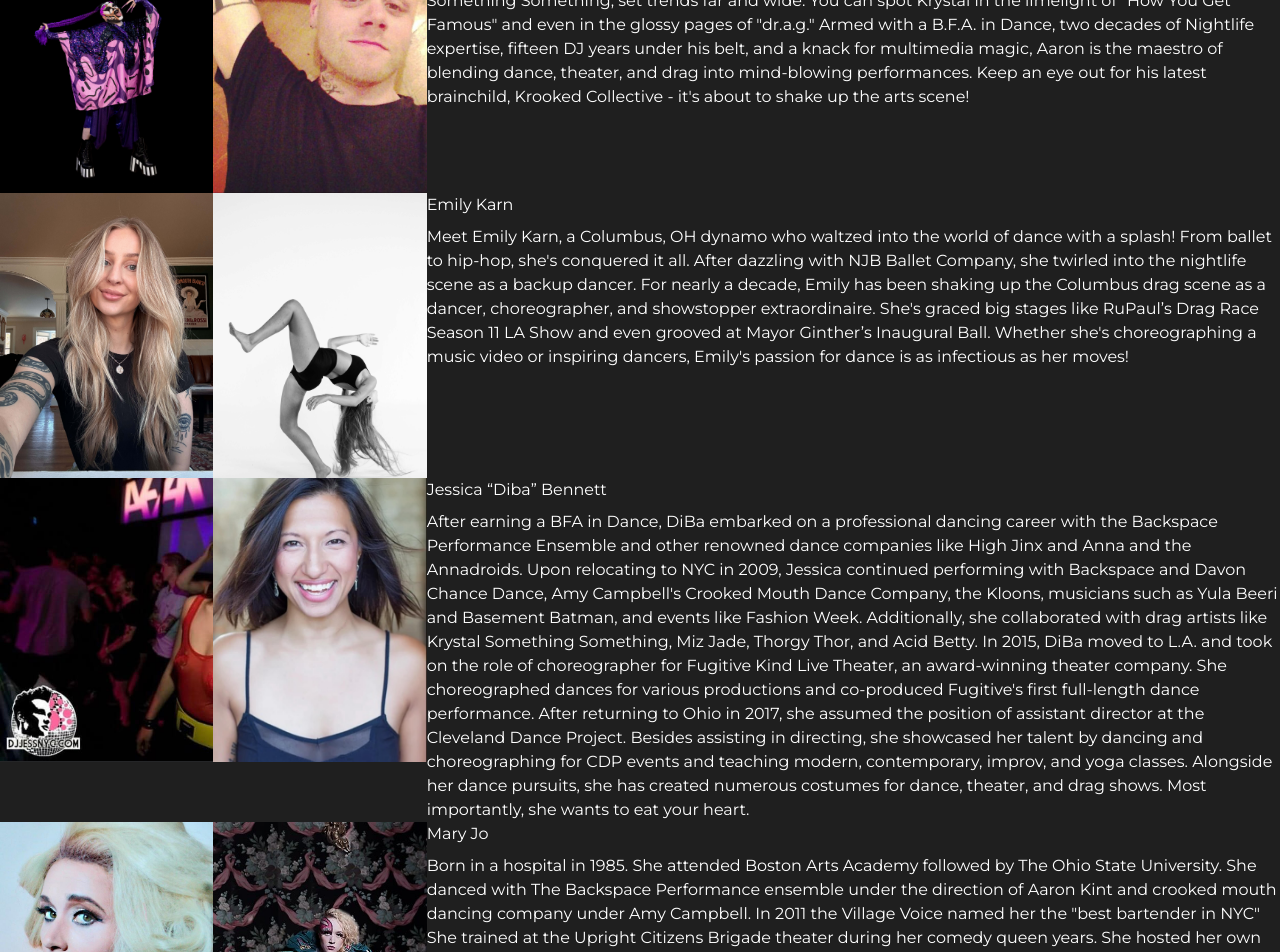
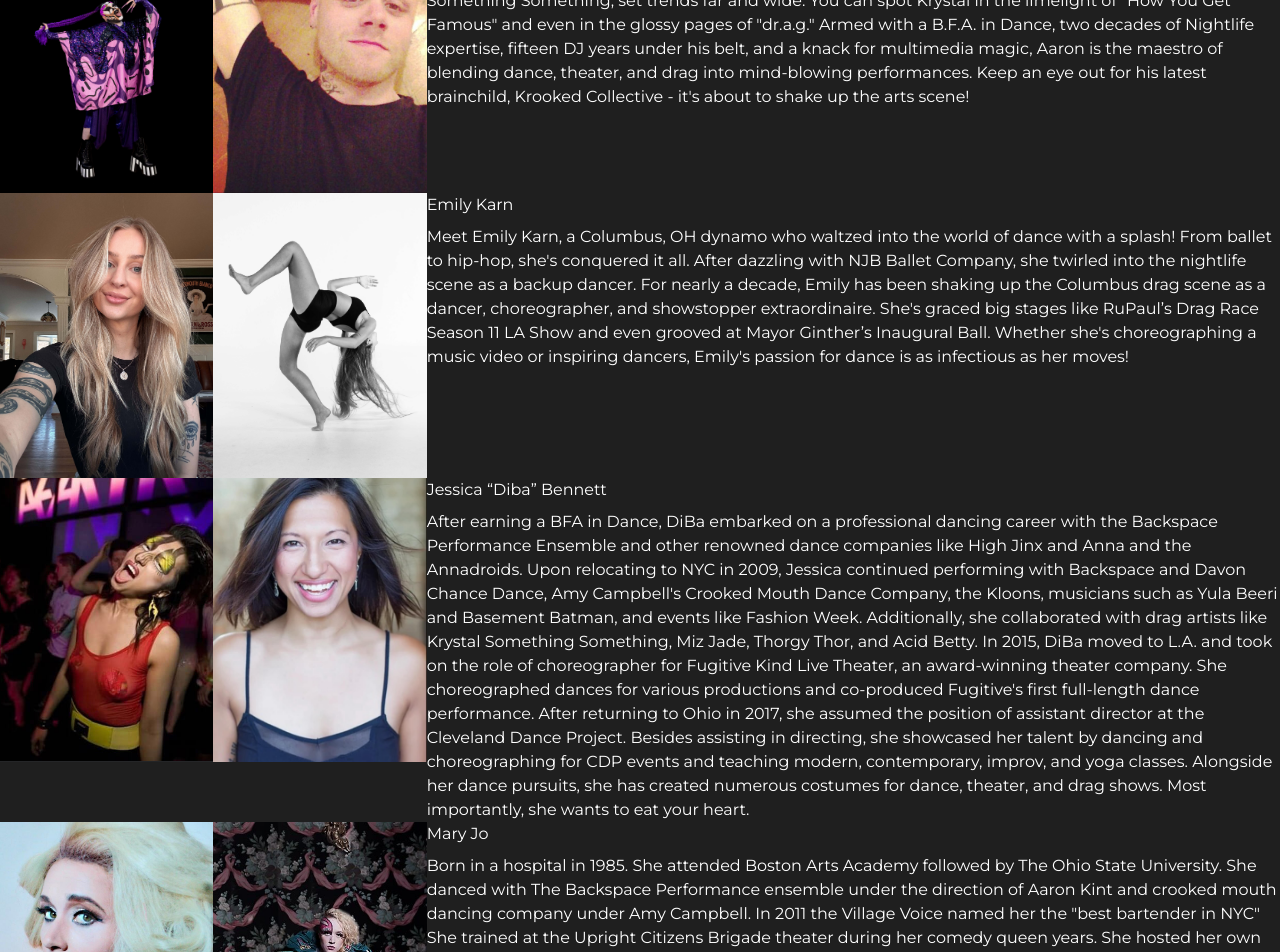
Before and after one commit to brittwoodard/krooked-collective, a Jekyll site: the page built from index.html, in a window 1280 px wide. Shown: the part 1207-2159 px from the top of the page. Built offline with Jekyll 4.4.1, drawn with Linux system fonts in a browser that asks for light colours; some web fonts are replaced.

Commit message:
background-position

```diff
--- a/index.html
+++ b/index.html
@@ -82,8 +82,8 @@ seo:
     {% for item in page.founders.founders %}
     <div class="grid grid-cols-3">
         <div class="grid grid-cols-2">
-            <div class="bg-image-style aspect-portrait" style="background-image: url('{{item.image-1.background_image}}');"></div>
-            <div class="bg-image-style aspect-portrait" style="background-image: url('{{item.image-2.background_image}}');"></div>
+            <div class="bg-image-style aspect-portrait" style="background-image: url('{{item.image-1.background_image}}'); background-position: {{item.image-1.image_focus}};"></div>
+            <div class="bg-image-style aspect-portrait" style="background-image: url('{{item.image-2.background_image}}'); background-position: {{item.image-2.image_focus}};"></div>
         </div>
         <div class="col-span-2">
             <h3>{{item.name_html}}</h3>
```
Also changed, not shown: other parts of index.html (+2 -2 lines), uploads/images/krooked-collective-1.jpeg.
